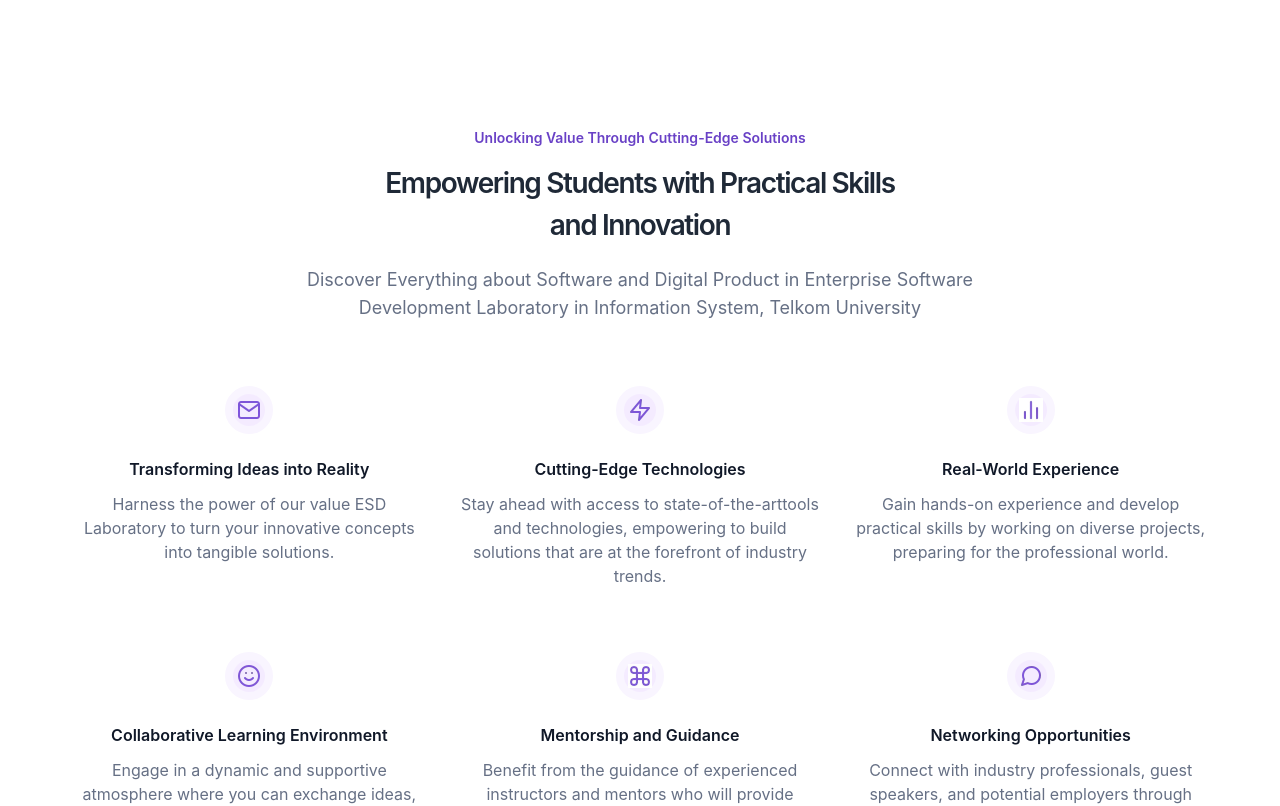
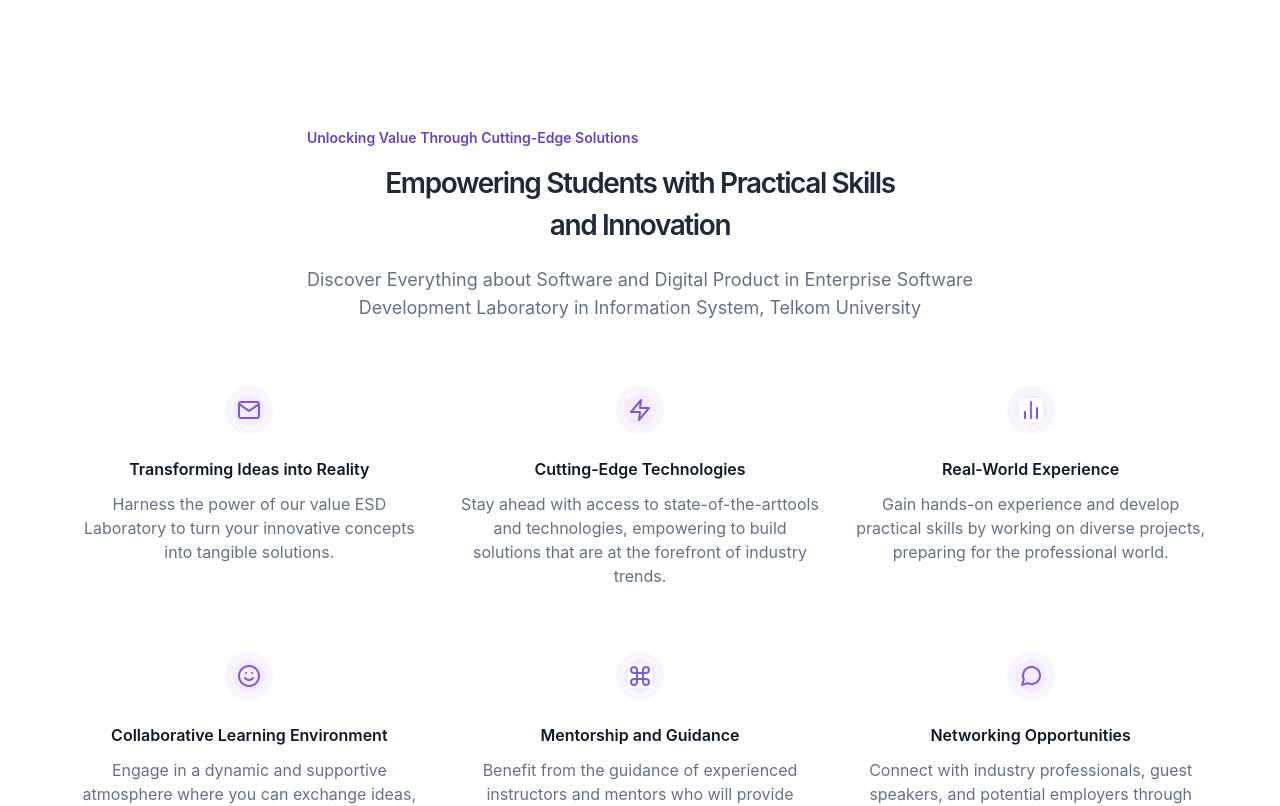
Before and after one commit to dhivics9/FE_ESD_TS, a React (Vite) app: page / in a window 1280 px wide. Shown: the part 982-1788 px from the top of the page. Built offline with nearby package versions, Linux system fonts and the light colour scheme; a web font is replaced by a local one.

Commit message:
Update SectionHeading.tsx

```diff
--- a/src/components/ui/SectionHeading/SectionHeading.tsx
+++ b/src/components/ui/SectionHeading/SectionHeading.tsx
@@ -18,7 +18,7 @@ const SectionHeading = ({ children }: SectionHeadingProps) => {
 
 const HeadingTop = ({ children }: { children: React.ReactNode }) => {
   return (
-    <h3 className='text-[#6941C6] text-center font-inter text-[16px] md:text-[14px] font-semibold leading-6'>
+    <h3 className='text-[#6941C6] tex t-center font-inter text-[16px] md:text-[14px] font-semibold leading-6'>
       {children}
     </h3>
   );
```
